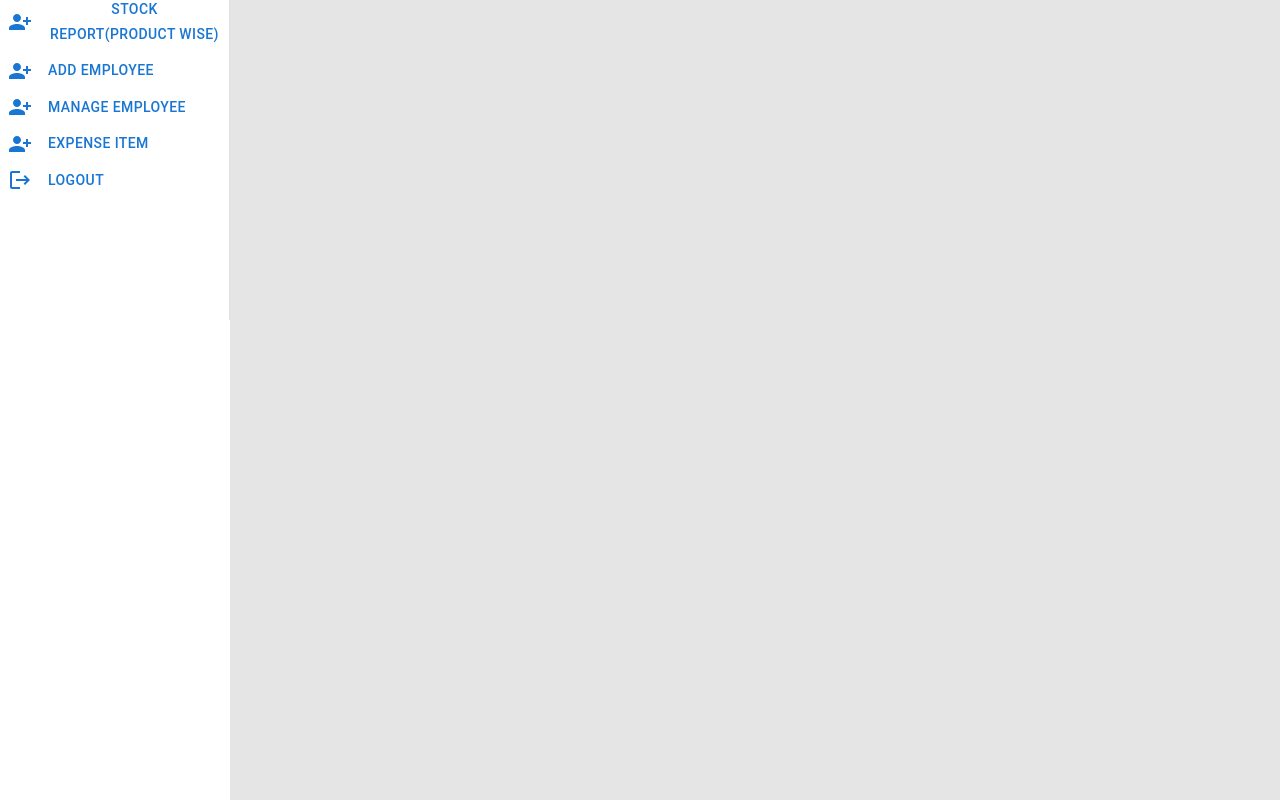
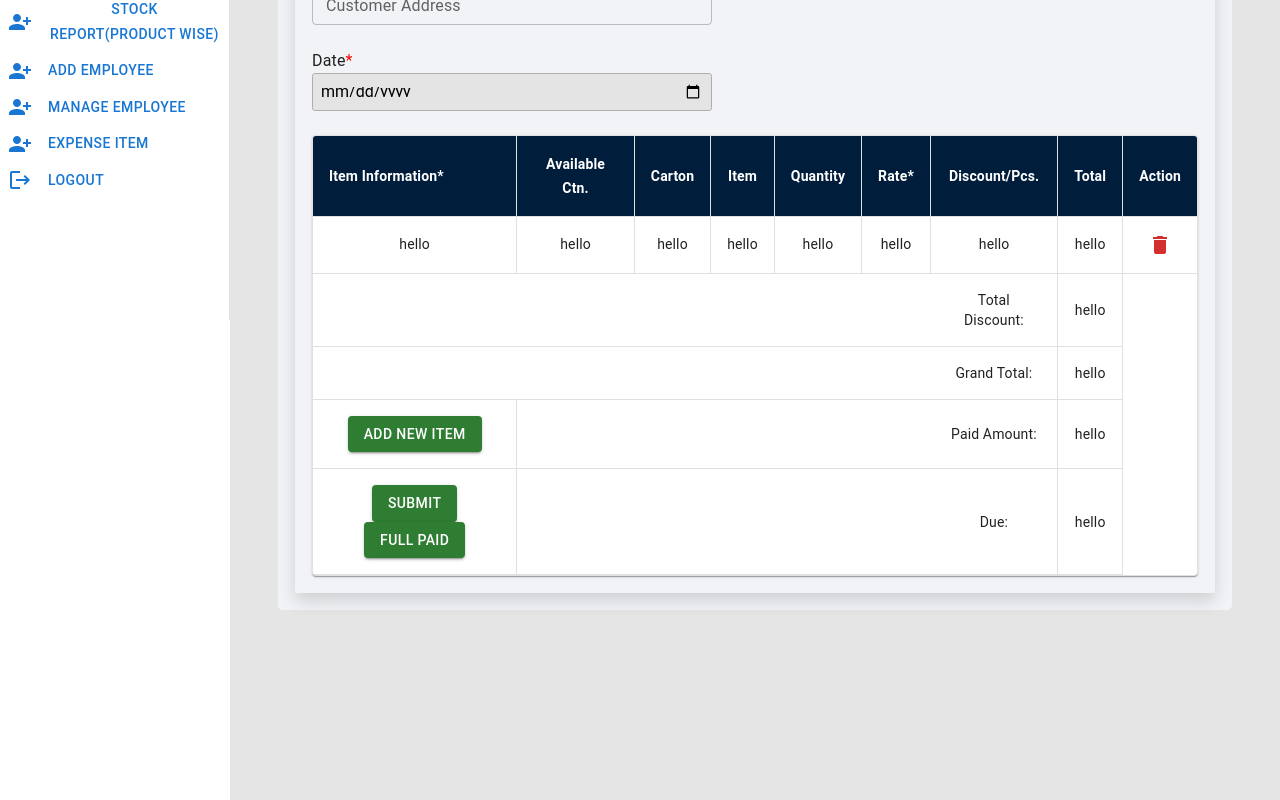
Before and after one commit to imRHB/smart-shop-client, a React (Create React App) app: page /dashboard/test-component in a window 1280 px wide. Shown: the part 480-1280 px from the top of the page. Built offline with nearby package versions, Linux system fonts and the light colour scheme.

Commit message:
add invoice update

```diff
--- a/src/pages/Dashboard/NestedRoutes/NestedRoutes.js
+++ b/src/pages/Dashboard/NestedRoutes/NestedRoutes.js
@@ -10,6 +10,7 @@ import EmployeeManagement from "../HRM/EmployeeManagement/EmployeeManagement";
 import ManageProducts from "../ManageProducts/ManageProducts";
 import ManageSupplier from "../ManageSupplier/ManageSupplier";
 import ProductStock from "../ProductStock/ProductStock";
+import AddInvoice from "../Sell/AddInvoice/AddInvoice";
 import StockManagements from "../StockManagement/StockManagements";
 import SupplierStock from "../SupplierStock/SupplierStock";
 //==============import your component here====================//
@@ -37,7 +38,7 @@ const NestedRoutes = () => {
 
         {/*===================TEST YOUR COMPONENT HERE=====================*/}
         {/* <Route path="expense-item" element={<TestComponent />}></Route> */}
-        <Route path="test-component" element={<TestComponent />}></Route>
+        <Route path="test-component" element={<AddInvoice />}></Route>
         {/*===================TEST YOUR COMPONENT HERE====================*/}
       </Routes>
     </>
--- a/src/pages/Dashboard/Sell/AddInvoice/AddInvoice.js
+++ b/src/pages/Dashboard/Sell/AddInvoice/AddInvoice.js
@@ -13,6 +13,7 @@ import TableContainer from "@mui/material/TableContainer";
 import TableHead from "@mui/material/TableHead";
 import Paper from "@mui/material/Paper";
 import TableRow from "@mui/material/TableRow";
+import Delete from "@mui/icons-material/Delete";
 
 const AddInvoice = () => {
     const {
@@ -41,8 +42,8 @@ const AddInvoice = () => {
                 <Typography sx={{ fontWeight: "bold", textAlign: "start" }}>Add New Invoice</Typography>
                 <hr />
 
-                <form className={`${styles.paymentForm} ${'shadow'}`}>
-
+                <form className={`${'shadow'}`}>
+                    <Box className={`${styles.tableContainer}`}>
                         <Box className={`${styles.addSupplierField} ${"pb-4"}`}>
                             <Typography sx={{ textAlign: "start" }}>Customer Name<span>*</span></Typography>
 
@@ -77,7 +78,6 @@ const AddInvoice = () => {
 
                             <input type="date" {...register("date", { required: true })} style={{ width: '400px', padding: "8px", backgroundColor: "#e4e4e4", border: "1px solid #aeaeae", borderRadius: "3px" }} />
                         </Box>
-                    <Box className={`${styles.tableContainer}`}>
                         <TableContainer
                             component={Paper}
                             sx={{ border: 1, borderColor: "grey.300" }}
@@ -125,7 +125,8 @@ const AddInvoice = () => {
                                         <TableCell align="center" sx={{ borderRight: "1px solid rgba(224, 224, 224, 1)" }}>hello</TableCell>
                                         <TableCell align="center" sx={{ borderRight: "1px solid rgba(224, 224, 224, 1)" }}>hello</TableCell>
                                         <TableCell align="center" sx={{ borderRight: "1px solid rgba(224, 224, 224, 1)" }}>hello</TableCell>
-                                        <TableCell align="center">hello</TableCell>
+                                        <TableCell align="center" > <Delete color="error" className={`${styles.deleteIcon}`} /></TableCell>
+
 
                                     </TableRow>
                                     <TableRow>
@@ -136,40 +137,49 @@ const AddInvoice = () => {
                                         <TableCell />
                                         <TableCell />
                                         <TableCell />
-                                        <TableCell align="center" sx={{ borderRight: "1px solid rgba(224, 224, 224, 1)" }}>hello</TableCell>
+                                        <TableCell align="center" sx={{ borderRight: "1px solid rgba(224, 224, 224, 1)" }}>Total Discount:</TableCell>
                                         <TableCell align="center" sx={{ borderRight: "1px solid rgba(224, 224, 224, 1)" }}>hello</TableCell>
                                     </TableRow>
                                     <TableRow>
-
                                         <TableCell />
                                         <TableCell />
                                         <TableCell />
                                         <TableCell />
                                         <TableCell />
                                         <TableCell />
-                                        <TableCell align="center" sx={{ borderRight: "1px solid rgba(224, 224, 224, 1)" }}>hello</TableCell>
+                                        <TableCell align="center" sx={{ borderRight: "1px solid rgba(224, 224, 224, 1)" }}>Grand Total:</TableCell>
                                         <TableCell align="center" sx={{ borderRight: "1px solid rgba(224, 224, 224, 1)" }}>hello</TableCell>
                                     </TableRow>
+
                                     <TableRow>
-
-                                        <TableCell align="center" sx={{ borderRight: "1px solid rgba(224, 224, 224, 1)" }}>hello</TableCell>
+                                        <TableCell align="center" sx={{ borderRight: "1px solid rgba(224, 224, 224, 1)" }}>
+                                            <Button variant="contained" color="success">
+                                                Add New Item
+                                            </Button></TableCell>
                                         <TableCell />
                                         <TableCell />
                                         <TableCell />
                                         <TableCell />
                                         <TableCell />
-                                        <TableCell align="center" sx={{ borderRight: "1px solid rgba(224, 224, 224, 1)" }}>hello</TableCell>
+                                        <TableCell align="center" sx={{ borderRight: "1px solid rgba(224, 224, 224, 1)" }}>Paid Amount:</TableCell>
                                         <TableCell align="center" sx={{ borderRight: "1px solid rgba(224, 224, 224, 1)" }}>hello</TableCell>
                                     </TableRow>
+
                                     <TableRow>
-
-                                        <TableCell align="center" sx={{ borderRight: "1px solid rgba(224, 224, 224, 1)" }}>hello</TableCell>
+                                        <TableCell align="center" sx={{ borderRight: "1px solid rgba(224, 224, 224, 1)" }}>
+                                            <Button variant="contained" color="success">
+                                                Submit
+                                            </Button>
+                                            <Button variant="contained" color="success">
+                                                Full Paid
+                                            </Button>
+                                        </TableCell>
                                         <TableCell />
                                         <TableCell />
                                         <TableCell />
                                         <TableCell />
                                         <TableCell />
-                                        <TableCell align="center" sx={{ borderRight: "1px solid rgba(224, 224, 224, 1)" }}>hello</TableCell>
+                                        <TableCell align="center" sx={{ borderRight: "1px solid rgba(224, 224, 224, 1)" }}>Due:</TableCell>
                                         <TableCell align="center" sx={{ borderRight: "1px solid rgba(224, 224, 224, 1)" }}>hello</TableCell>
                                     </TableRow>
                                 </TableBody>
--- a/src/pages/Dashboard/Sell/AddInvoice/AddInvoice.module.css
+++ b/src/pages/Dashboard/Sell/AddInvoice/AddInvoice.module.css
@@ -45,13 +45,6 @@
     background-color: #f1f3f6;
   padding: 17px;
   border-radius: 5px;
-}
-
-.paymentForm{
-  background-color:#e4e4e4;
-  padding: 5px 30px 30px 30px;
-  margin: 15px 30px 30px 30px;
-
 }
 
 .addSupplier form{
```
Lines whose indentation alone changed are shown as unchanged.
